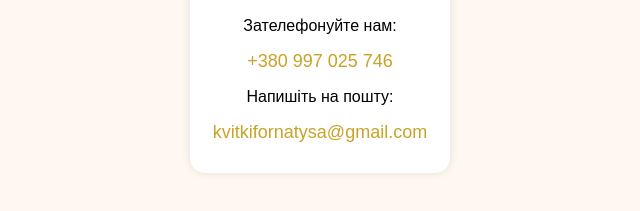
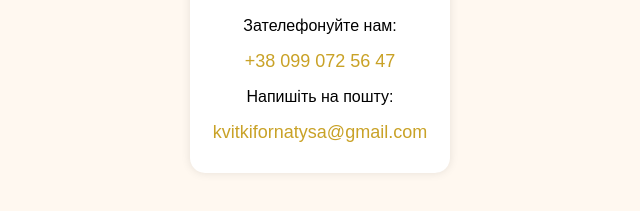
Before and after one commit to nataliaoleksiuk09-creator/kvitka-N, a plain HTML site: page index.html in a window 1280 px wide. Shown: the part 1360-1571 px from the top of the page, 320-960 px from the left. Drawn offline with Linux system fonts and the light colour scheme.

Commit message:
Update index.html

```diff
--- a/index.html
+++ b/index.html
@@ -165,7 +165,7 @@ a:hover {
     <h2>Зворотний зв'язок</h2>
 
     <p>Зателефонуйте нам:</p>
-    <a href="tel:+380997025746">+380 997 025 746</a>
+    <a href="tel:+380990725647">+38 099 072 56 47</a>
 
     <p>Напишіть на пошту:</p>
     <a href="mailto:kvitkifornatysa@gmail.com">kvitkifornatysa@gmail.com</a>
```
